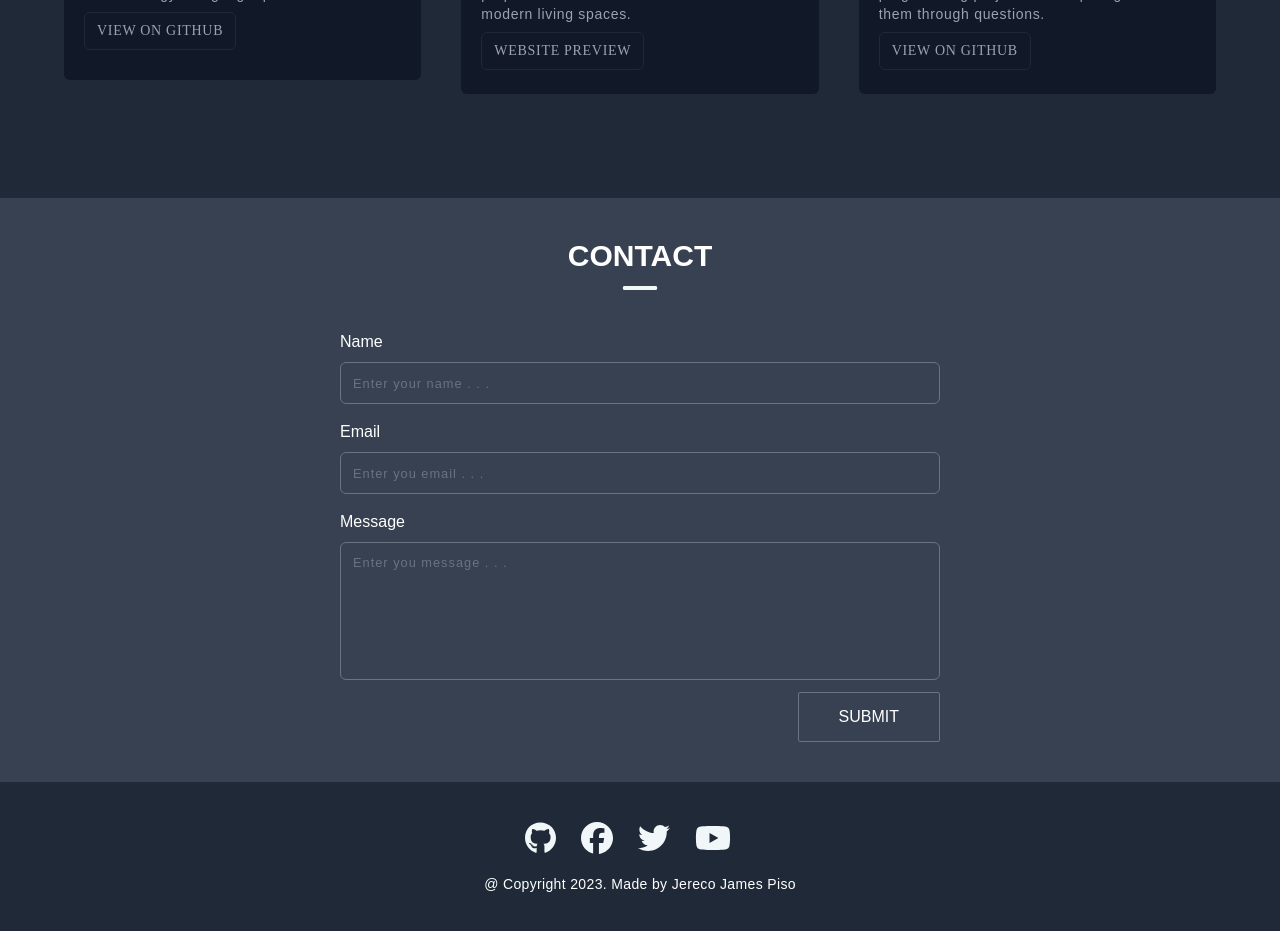
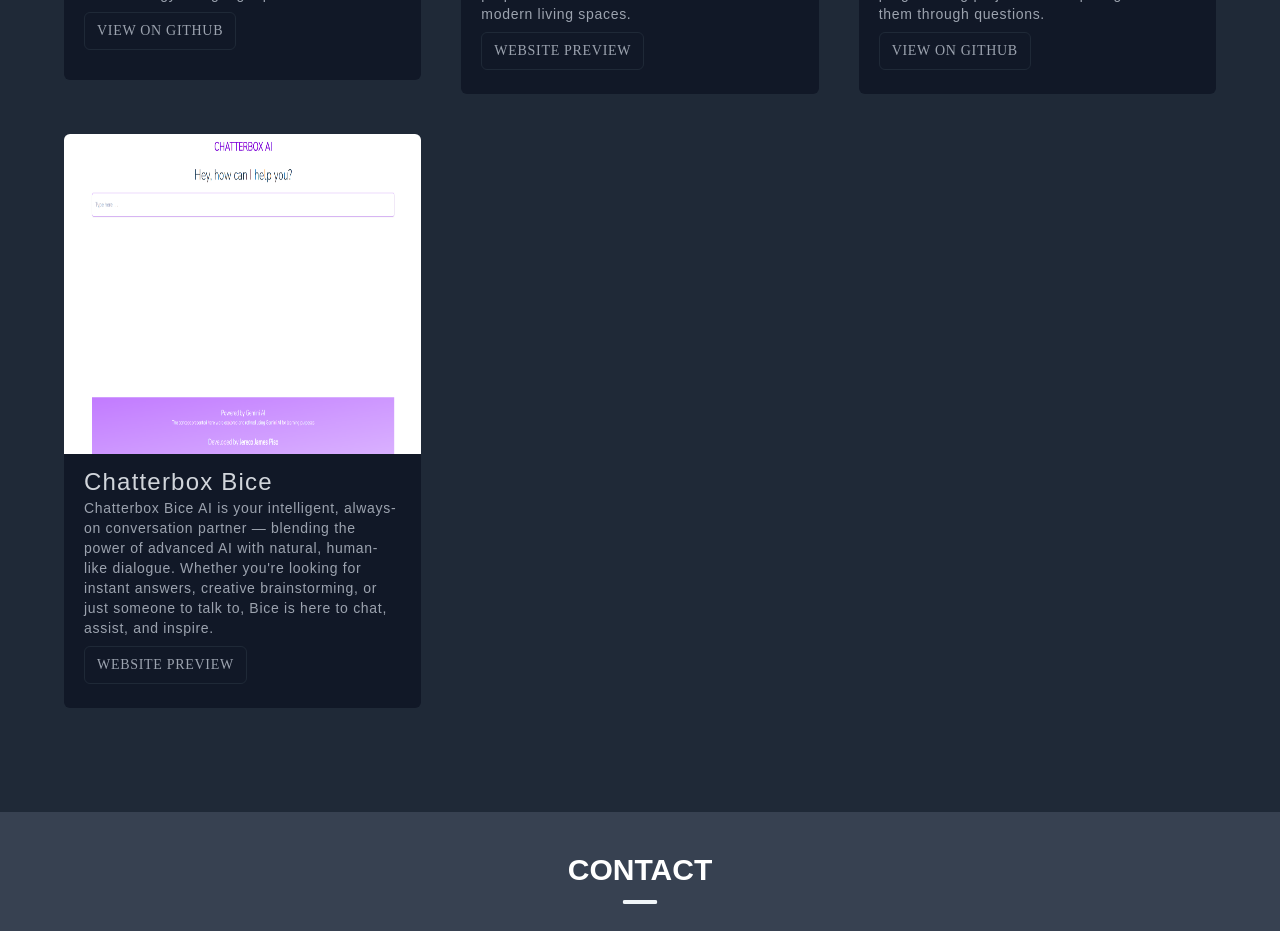
Before and after one commit to JerecoPiso/jerecojamespiso, a React (Create React App) app: page / in a window 1280 px wide. Shown: the part 2960-3891 px from the top of the page. Built offline with nearby package versions, Linux system fonts and the light colour scheme.

Commit message:
add chatterbox

```diff
--- a/src/components/Portfolios.js
+++ b/src/components/Portfolios.js
@@ -3,6 +3,8 @@ export default function Portfolios() {
     const websitePreview = (app) => {
         if(app === "realstate"){
             window.location.href = "https://realstator.vercel.app/";
+        }else if(app === "chatterbox"){
+            window.location.href = "https://chatterbox-bice.vercel.app/";
         }else{
             window.location.href = "https://visit-leyte.vercel.app/";
         }
@@ -140,6 +142,28 @@ export default function Portfolios() {
                         </div>
                     </Fade>
                 </div>
+                  <div className='col-span-1'>
+                    <Fade delay={700} triggerOnce={true}>
+                        <div className='relative group flex flex-col min:h-[30rem] h-auto overflow-hidden rounded-md'>
+                            <Roll className='absolute hidden group-hover:block top-0 z-10 h-full w-full bg-card' duration={500}>
+                                <div className="flex flex-col items-center justify-center  h-full">
+                                    <p className="text-white tracking-wider p-3">
+                                        <span className="px-4 py-2 rounded-full border text-gray-200 border-gray-300 text-sm mr-2">VueJs</span>
+                                        <span className="px-4 py-2 rounded-full border text-gray-200 border-gray-300 text-sm mr-2">Gemini AI</span>
+
+                                    </p>
+
+                                </div>
+                            </Roll>
+                            <img className='group-hover:transform group-hover:scale-125 duration-1000 h-[20rem] w-full' src={require("../assets/chatterbox.png")} alt='Codeunity' />
+                            <div className='min-h-[10rem] z-20 bottom-0 w-full bg-gray-900 px-5 py-3'>
+                                <p className='text-gray-300 text-2xl tracking-wider'>Chatterbox Bice</p>
+                                <p className="text-gray-400 text-sm tracking-wider">Chatterbox Bice AI is your intelligent, always-on conversation partner — blending the power of advanced AI with natural, human-like dialogue. Whether you're looking for instant answers, creative brainstorming, or just someone to talk to, Bice is here to chat, assist, and inspire.</p>
+                                <button type="button" onClick={() => websitePreview('chatterbox')} className="btnShadow poppins mb-3 text-gray-400 text-sm border border-gray-800 px-3 py-2 rounded-md mt-2 tracking-wider">WEBSITE PREVIEW</button>
+                            </div>
+                        </div>
+                    </Fade>
+                </div>
 
             </div>
         </div>
```
Also changed, not shown: src/assets/chatterbox.png (added).
